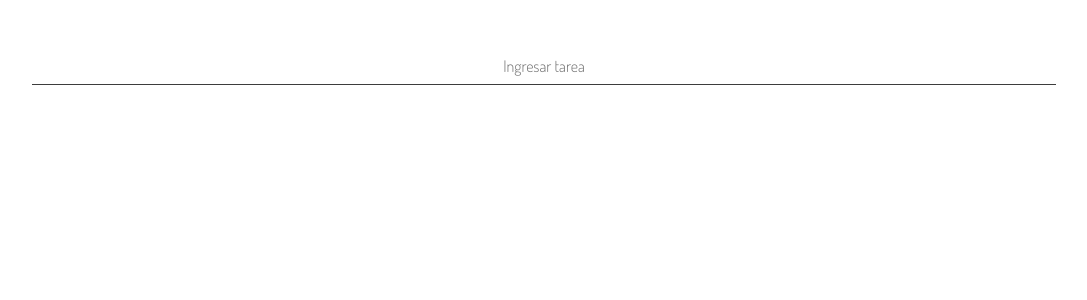
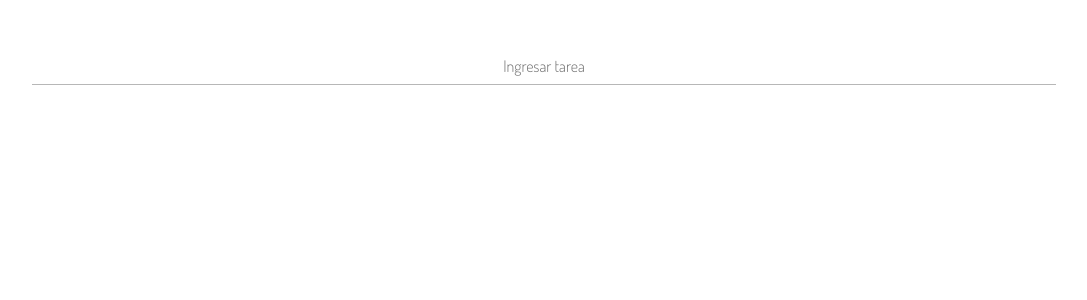
Before and after one commit to AriasFederico/taskify, a React (Vite) app: page / in a window 1280 px wide. Shown: the top 300 px of the page, without its empty margins (96-1183 px from the left). Built offline with nearby package versions, Linux system fonts and the light colour scheme.

Commit message:
color input border

```diff
--- a/src/App.css
+++ b/src/App.css
@@ -16,7 +16,7 @@
   font-size: 1rem;
   outline: none;
   border: none;
-  border-bottom: 1px solid var(--color-base-black);
+  border-bottom: 1px solid rgba(0, 0, 0, 0.281);
   padding: .5rem;
   text-align: center;
   margin-bottom: 1rem;
```
